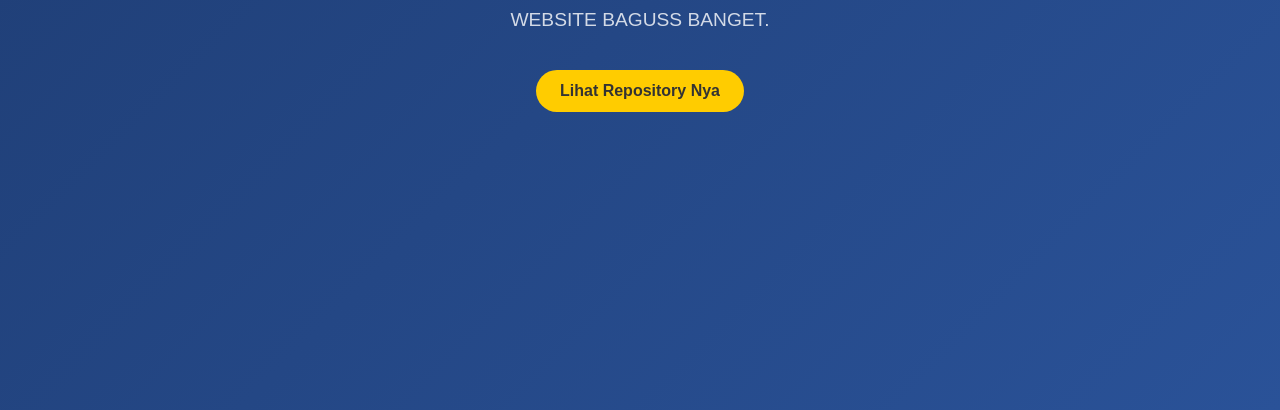
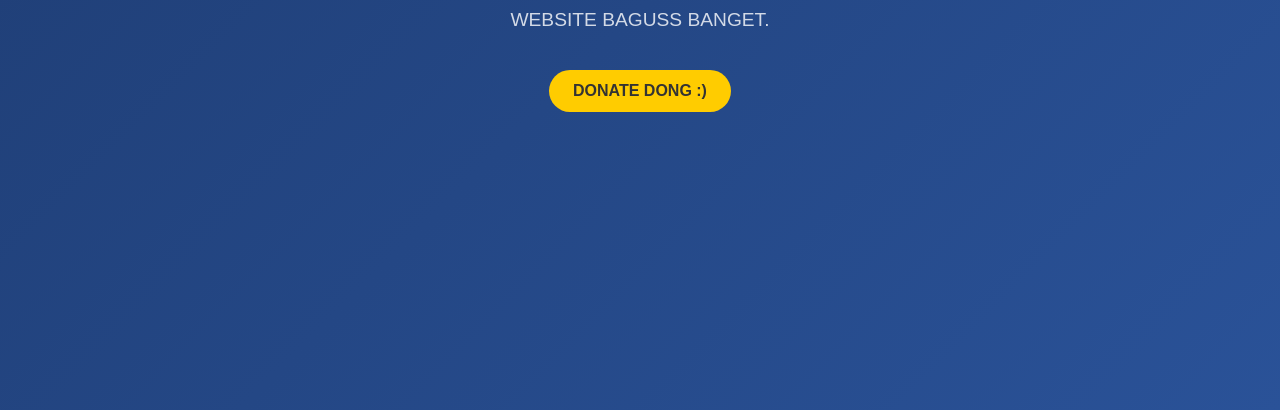
Before and after one commit to EvaaYoung/RamsCommunity, a plain HTML site: page index.html in a window 1280 px wide. Shown: the part 390-800 px from the top of the page. Drawn offline with Linux system fonts and the light colour scheme.

Commit message:
Update index.html

```diff
--- a/index.html
+++ b/index.html
@@ -66,6 +66,6 @@
 <body>
     <h1> PAMMI WEBS </h1>
     <p>WEBSITE BAGUSS BANGET.</p>
-    <a href="https://saweria.co/GlizerUHUY" class="button">Lihat Repository Nya</a>
+    <a href="https://saweria.co/GlizerUHUY" class="button">DONATE DONG :)</a>
 </body>
 </html>
```
